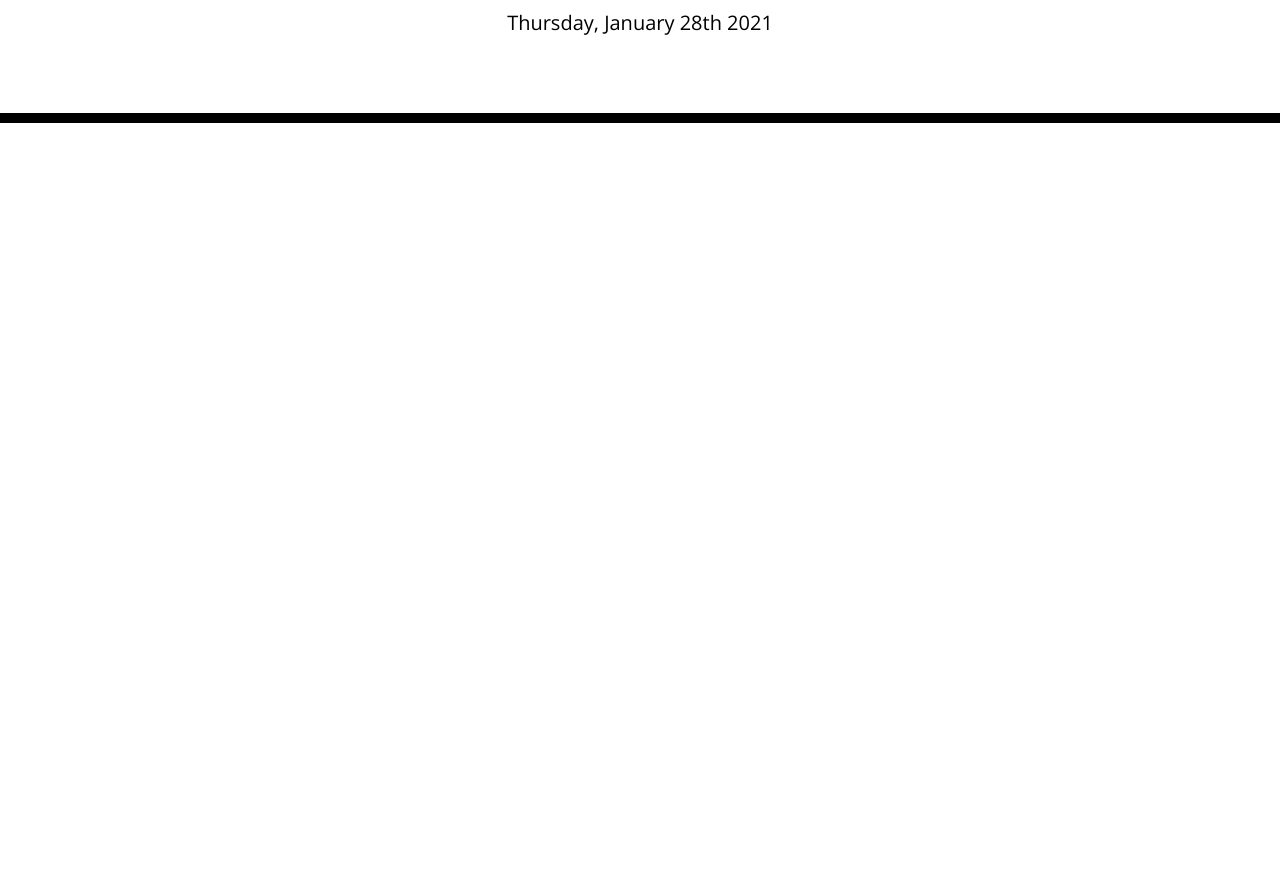
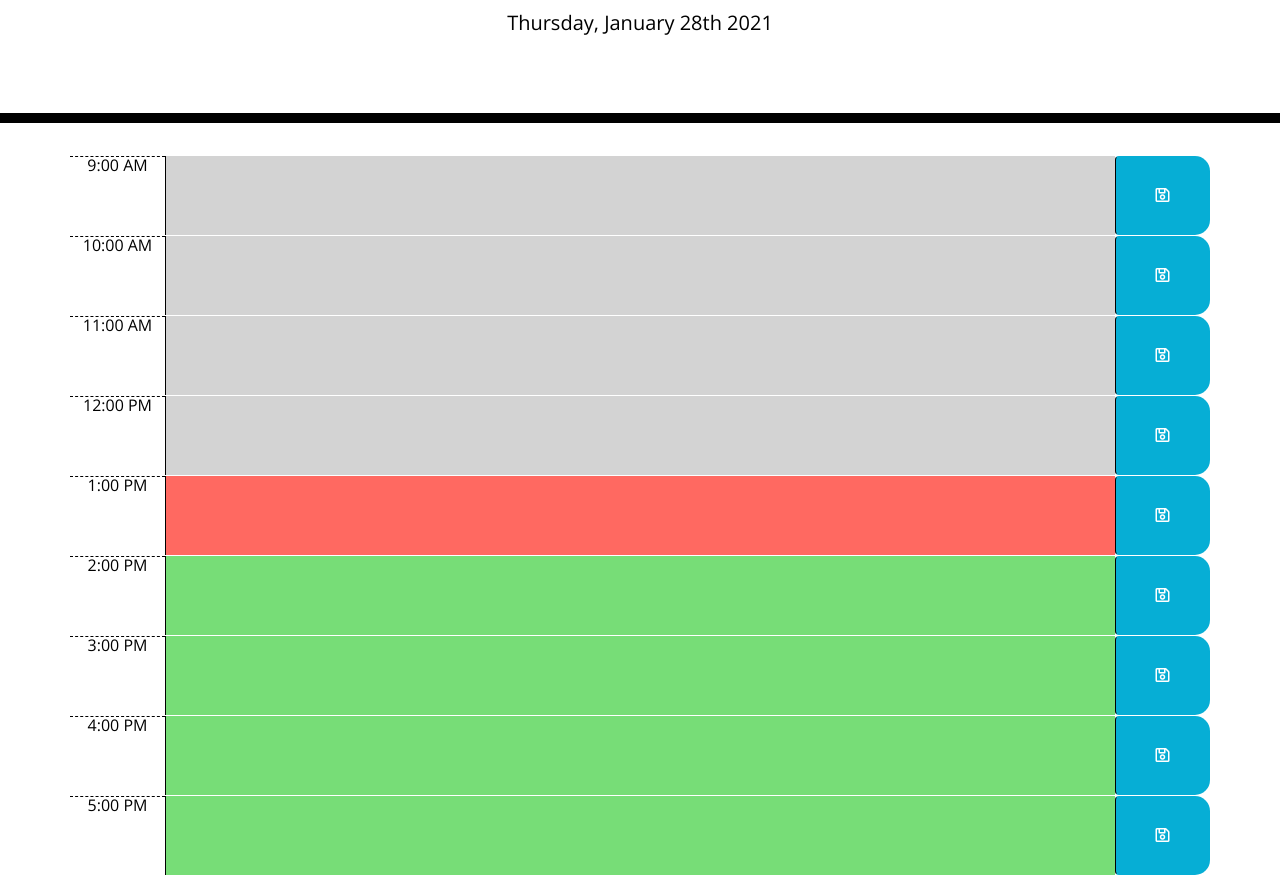
Before and after one commit to eroux13/work_day_scheduler, a plain HTML site: page index.html in a window 1280 px wide. Shown: the part 172-1047 px from the top of the page. Before the commit the page ends 800 px from the top, so only its background shows below. Drawn offline with nearby package versions, Linux system fonts and the light colour scheme.

Commit message:
added time blocks

```diff
--- a/index.html
+++ b/index.html
@@ -28,6 +28,52 @@
     </header>
     <div class="container">
         <!-- Timeblocks go here -->
+        <!-- Standard Business Hours 9AM-5PM -->
+        <section class="row time-block">
+            <article class="col-lg-1 hour">9:00 AM</article>
+            <textarea class="col-lg-10 description past"></textarea>
+            <button class="col-lg-1 btn saveBtn"><i class="far fa-save"></i></button>
+        </section>
+        <section class="row time-block">
+            <article class="col-lg-1 hour">10:00 AM</article>
+            <textarea class="col-lg-10 description past"></textarea>
+            <button class="col-lg-1 btn saveBtn"><i class="far fa-save"></i></button>
+        </section>
+        <section class="row time-block">
+            <article class="col-lg-1 hour">11:00 AM</article>
+            <textarea class="col-lg-10 description past"></textarea>
+            <button class="col-lg-1 btn saveBtn"><i class="far fa-save"></i></button>
+        </section>
+        <section class="row time-block">
+            <article class="col-lg-1 hour">12:00 PM</article>
+            <textarea class="col-lg-10 description past"></textarea>
+            <button class="col-lg-1 btn saveBtn"><i class="far fa-save"></i></button>
+        </section>
+        <section class="row time-block">
+            <article class="col-lg-1 hour">1:00 PM</article>
+            <textarea class="col-lg-10 description present"></textarea>
+            <button class="col-lg-1 btn saveBtn"><i class="far fa-save"></i></button>
+        </section>
+        <section class="row time-block">
+            <article class="col-lg-1 hour">2:00 PM</article>
+            <textarea class="col-lg-10 description future"></textarea>
+            <button class="col-lg-1 btn saveBtn"><i class="far fa-save"></i></button>
+        </section>
+        <section class="row time-block">
+            <article class="col-lg-1 hour">3:00 PM</article>
+            <textarea class="col-lg-10 description future"></textarea>
+            <button class="col-lg-1 btn saveBtn"><i class="far fa-save"></i></button>
+        </section>
+        <section class="row time-block">
+            <article class="col-lg-1 hour">4:00 PM</article>
+            <textarea class="col-lg-10 description future"></textarea>
+            <button class="col-lg-1 btn saveBtn"><i class="far fa-save"></i></button>
+        </section>
+        <section class="row time-block">
+            <article class="col-lg-1 hour">5:00 PM</article>
+            <textarea class="col-lg-10 description future"></textarea>
+            <button class="col-lg-1 btn saveBtn"><i class="far fa-save"></i></button>
+        </section>
     </div>
 
     <!-- Link jQuery -->
```
